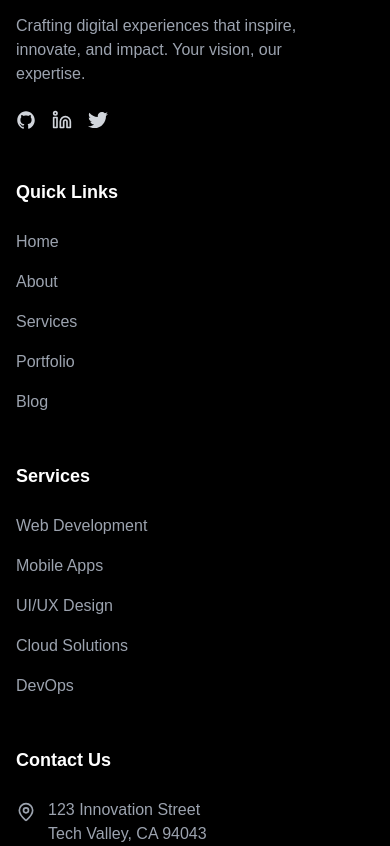
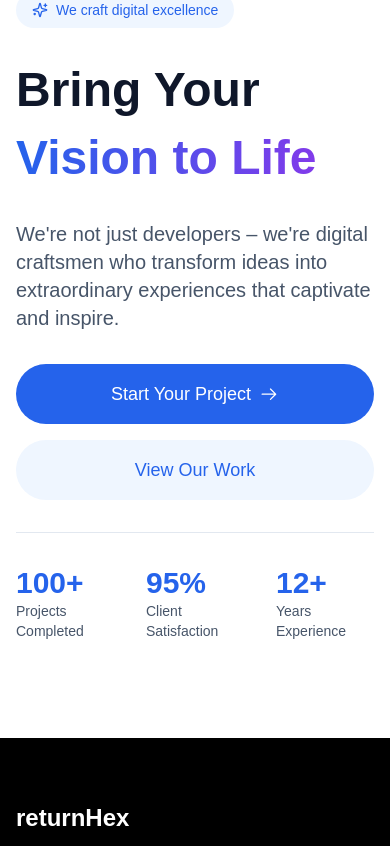
Before and after one commit to mohammadmunnamia0/HexTech-Project, a Next.js app: page /designUnused in a window 390 px wide. Shown: the part 1058-1904 px from the top of the page. Built offline with nearby package versions, Linux system fonts and the light colour scheme.

Commit message:
fix: contact us section responsive done and unused design section created

```diff
--- a/src/app/components/shared/Footer.jsx
+++ b/src/app/components/shared/Footer.jsx
@@ -1,11 +1,12 @@
 
 "use client";
+
 import Link from "next/link";
 import { IoMailOutline } from "react-icons/io5";
 import { FaFacebookF, FaTwitter } from "react-icons/fa6";
 import { BsDiscord } from "react-icons/bs";
 import { IoLogoGithub } from "react-icons/io";
-import { LuPhone,LuLinkedin,LuMapPin } from "react-icons/lu";
+import { LuPhone, LuLinkedin, LuMapPin } from "react-icons/lu";
 import { GoArrowRight } from "react-icons/go";
 
 export default function Footer() {
@@ -23,6 +24,12 @@ export default function Footer() {
               Crafting digital experiences that inspire, innovate, and impact. Your vision, our expertise.
             </p>
             <div className="flex space-x-4">
+              <Link href="#" className="hover:text-white transition-colors">
+                <FaFacebookF className="h-5 w-5" />
+              </Link>
+              <Link href="#" className="hover:text-white transition-colors">
+                <BsDiscord className="h-5 w-5" />
+              </Link>
               <Link href="#" className="hover:text-white transition-colors">
                 <IoLogoGithub className="h-5 w-5" />
               </Link>
@@ -84,9 +91,9 @@ export default function Footer() {
               <div className="flex items-start space-x-3">
                 <LuMapPin className="h-5 w-5 text-gray-400 mt-1" />
                 <p className="text-gray-400">
-                  123 Innovation Street
+                  123 Uttara Sector 10
                   <br />
-                  Tech Valley, CA 94043
+                  Dhaka, Bangladesh
                 </p>
               </div>
               <div className="flex items-center space-x-3">
--- /dev/null
+++ b/src/app/designUnused/HireUsSection.jsx
@@ -0,0 +1,111 @@
+"use client";
+
+
+import { LuSparkles } from "react-icons/lu";
+import { GoArrowRight } from "react-icons/go";
+import Link from "next/link";
+import Image from "next/image";
+
+
+export default function HireUsSection() {
+  return (
+    <div className="min-h-screen">
+      {/* Hero Section */}
+      <div className="relative overflow-hidden min-h-screen flex items-center">
+        {/* Animated Background */}
+        <div className="absolute inset-0 mesh-gradient opacity-20" />
+
+        {/* Main Content */}
+        <div className="relative w-full z-10">
+          <div className="max-w-7xl mx-auto px-4 sm:px-6 lg:px-8">
+            <div className="grid grid-cols-1 lg:grid-cols-2 gap-12 items-center">
+              {/* Left Column - Text Content */}
+              <div className="text-left space-y-8">
+                <div className="inline-flex items-center px-4 py-2 rounded-full bg-blue-50 text-blue-600">
+                  <LuSparkles className="h-4 w-4 mr-2" />
+                  <span className="text-sm font-medium">We craft digital excellence</span>
+                </div>
+
+                <h1 className="text-5xl sm:text-6xl lg:text-7xl font-bold text-slate-900 leading-tight">
+                  Bring Your
+                  <span className="block mt-2 text-transparent bg-clip-text bg-gradient-to-r from-blue-600 to-purple-600">
+                    Vision to Life
+                  </span>
+                </h1>
+
+                <p className="text-xl text-slate-600 max-w-xl">
+                  We're not just developers – we're digital craftsmen who transform ideas into
+                  extraordinary experiences that captivate and inspire.
+                </p>
+
+                <div className="flex flex-col sm:flex-row gap-4">
+                  <Link
+                    href="#contact"
+                    className="inline-flex items-center justify-center px-8 py-4 text-lg font-medium text-white bg-blue-600 rounded-full hover:bg-blue-700 transition-colors group"
+                  >
+                    Start Your Project
+                    <GoArrowRight className="ml-2 h-5 w-5 group-hover:translate-x-1 transition-transform" />
+                  </Link>
+
+                  <Link
+                    href="#portfolio"
+                    className="inline-flex items-center justify-center px-8 py-4 text-lg font-medium text-blue-600 bg-blue-50 rounded-full hover:bg-blue-100 transition-colors"
+                  >
+                    View Our Work
+                  </Link>
+                </div>
+
+                {/* Stats */}
+                <div className="grid grid-cols-3 gap-8 pt-8 border-t border-slate-200">
+                  <div>
+                    <div className="text-3xl font-bold text-blue-600">100+</div>
+                    <div className="text-sm text-slate-600">Projects Completed</div>
+                  </div>
+                  <div>
+                    <div className="text-3xl font-bold text-blue-600">95%</div>
+                    <div className="text-sm text-slate-600">Client Satisfaction</div>
+                  </div>
+                  <div>
+                    <div className="text-3xl font-bold text-blue-600">12+</div>
+                    <div className="text-sm text-slate-600">Years Experience</div>
+                  </div>
+                </div>
+              </div>
+
+              {/* Right Column - Floating Images */}
+              <div className="relative h-[600px] hidden lg:block">
+                <div className="absolute top-0 right-0 floating" style={{ animationDelay: '0s' }}>
+                  <Image
+                    src="https://images.unsplash.com/photo-1551434678-e076c223a692?w=800&q=80"
+                    alt="Team collaboration"
+                    width={320}
+                    height={240}
+                    className="rounded-2xl shadow-2xl"
+                  />
+                </div>
+                <div className="absolute bottom-20 right-40 floating" style={{ animationDelay: '0.5s' }}>
+                  <Image
+                    src="https://images.unsplash.com/photo-1460925895917-afdab827c52f?w=800&q=80"
+                    alt="Development process"
+                    width={280}
+                    height={200}
+                    className="rounded-2xl shadow-2xl"
+                  />
+                </div>
+                <div className="absolute top-40 right-60 floating" style={{ animationDelay: '1s' }}>
+                  <Image
+                    src="https://images.unsplash.com/photo-1522542550221-31fd19575a2d?w=800&q=80"
+                    alt="Design planning"
+                    width={240}
+                    height={160}
+                    className="rounded-2xl shadow-2xl"
+                  />
+                </div>
+              </div>
+            </div>
+          </div>
+        </div>
+      </div>
+    </div>
+  );
+}
--- a/src/app/designUnused/page.jsx
+++ b/src/app/designUnused/page.jsx
@@ -1,10 +1,12 @@
 import React from 'react'
 import DevelopmentCircle from './DevelopmentCircle'
+import HireUsSection from './HireUsSection';
 
 export default function page() {
   return (
     <div className='pt-20'>
       <DevelopmentCircle/>
+      <HireUsSection/>
     </div>
   )
 }
--- a/src/app/home/sections/ContactUs.jsx
+++ b/src/app/home/sections/ContactUs.jsx
@@ -9,7 +9,7 @@ export default function ContactPage() {
           {/* Main content container */}
           <div className="relative bg-white/50 backdrop-blur-lg rounded-[2.5rem] p-8 md:p-12 border border-white/20">
             {/* Floating elements */}
-            <div className="absolute lg:w-[60%] -top-12 left-1/2 -translate-x-1/2 bg-black text-white px-8 py-4 rounded-2xl ">
+            <div className="lg:block hidden absolute lg:w-[60%] w-full lg:-top-12  left-1/2 -translate-x-1/2 bg-black text-white px-8 py-4 rounded-2xl ">
               <h1 className="text-2xl lg:text-4xl font-bold flex items-center gap-4 ">
                 Let's Create Something Amazing
                 <LuSparkles className="w-6 h-6 mt-1"/>
@@ -110,67 +110,5 @@ export default function ContactPage() {
         </div>
       </div>
     </div>
-
-    // <div id="contact" className="container lg:mt-[7%] lg:mb-[4%]">
-    //   <h1 className="text-4xl text-center font-semibold">Get In Touch</h1>
-
-    //   <div className="flex flex-col md:flex-row items-center justify-center min-h-screen  p-8">
-    //     {/* contact */}
-    //     <div className="w-full md:w-1/2 bg-white p-8 rounded-lg shadow-lg mt-6 md:mt-0 ">
-    //       <h1 className="text-4xl font-bold mb-6 text-gray-800 text-center">
-    //         Contact Us
-    //       </h1>
-
-    //       <form>
-    //         <div className="mb-4">
-    //           <label className={labelClass}>Name</label>
-    //           <input
-    //             type="text"
-    //             placeholder="Your Name"
-    //             className={inputClass}
-    //           />
-    //         </div>
-
-    //         <div className="mb-4">
-    //           <label className={labelClass}>Email</label>
-    //           <input
-    //             type="email"
-    //             placeholder="Your Email"
-    //             className={inputClass}
-    //           />
-    //         </div>
-
-    //         <div className="mb-4">
-    //           <label className={labelClass}>Message</label>
-    //           <textarea
-    //             rows="4"
-    //             placeholder="Your Message"
-    //             className={inputClass}
-    //           ></textarea>
-    //         </div>
-
-    //         <button
-    //           type="submit"
-    //           className="w-full bg-gray-950 text-white py-3 rounded-lg hover:bg-gray-600 transition "
-    //         >
-    //           Send Message
-    //         </button>
-
-    //       </form>
-    //     </div>
-
-    //     {/* map */}
-
-    //     <div className="w-full md:w-1/2 h-[529px] md:ml-6">
-    //       <iframe
-    //         className="w-full h-full rounded-lg shadow-lg"
-    //         src="https://www.google.com/maps/embed?pb=!1m14!1m12!1m3!1d1563.7709156056817!2d90.38997794504778!3d23.8765594647279!2m3!1f0!2f0!3f0!3m2!1i1024!2i768!4f13.1!5e0!3m2!1sen!2sbd!4v1738858163308!5m2!1sen!2sbd"
-    //         allowFullScreen="s"
-    //         loading="lazy"
-    //         referrerPolicy="no-referrer-when-downgrade"
-    //       ></iframe>
-    //     </div>
-    //   </div>
-    // </div>
   );
 }
```
